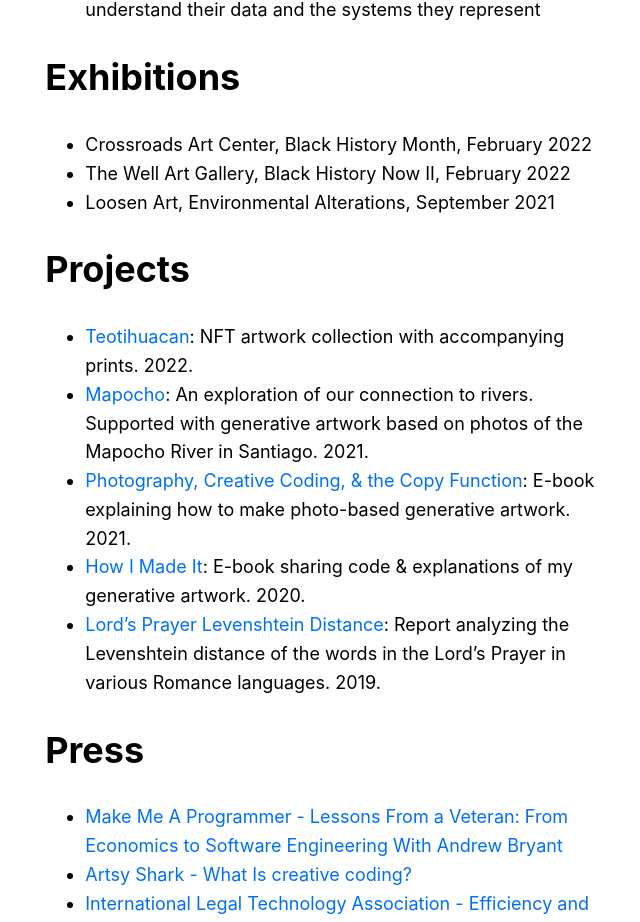
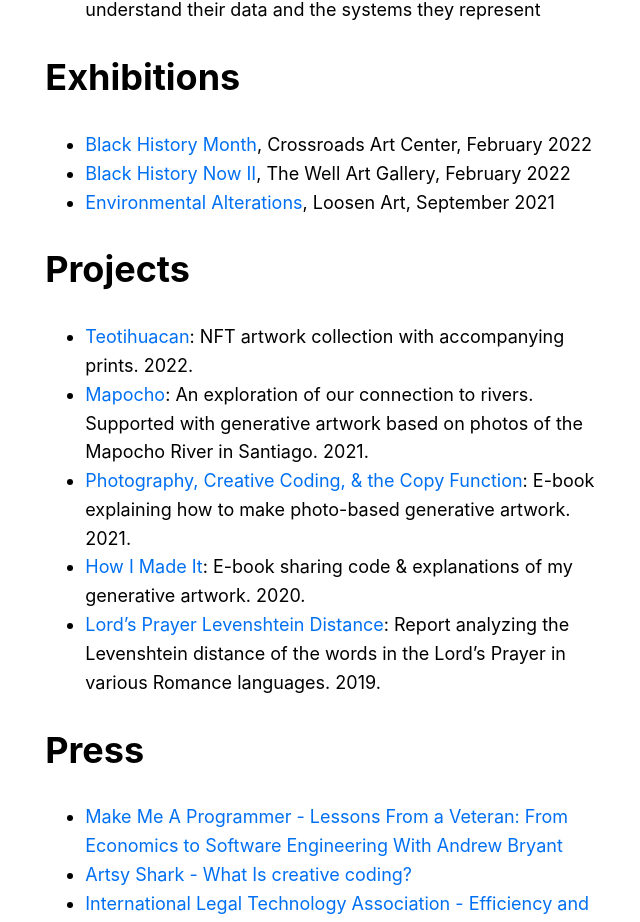
Before and after one commit to apbryant/website, a Next.js app: page /cv in a window 1280 px wide. Shown: the part 1595-2517 px from the top of the page, without its empty margins (308-948 px from the left). Built offline with nearby package versions, Linux system fonts and the light colour scheme.

Commit message:
Change exhibitions section of cv

```diff
--- a/pages/cv.js
+++ b/pages/cv.js
@@ -33,9 +33,9 @@ export default function CV() {
 
       <h1>Exhibitions</h1>
 	<ul>
-	<li>Crossroads Art Center, Black History Month, February 2022</li>
-	<li>The Well Art Gallery, Black History Now II, February 2022</li>
-	<li>Loosen Art, Environmental Alterations, September 2021</li>
+	<li><a href="https://www.crossroadsartcenter.com/collections/black-history-month-call-for-artists-and-online-exhibition">Black History Month</a>, Crossroads Art Center, February 2022</li>
+	<li><a href="https://www.thewellartgallery.com/">Black History Now II</a>, The Well Art Gallery, February 2022</li>
+	<li><a href="https://www.loosenart.com/blogs/magazine/environmental-alterations">Environmental Alterations</a>, Loosen Art, September 2021</li>
 	</ul>
 	<h1>Projects</h1>
       <ul>
```
